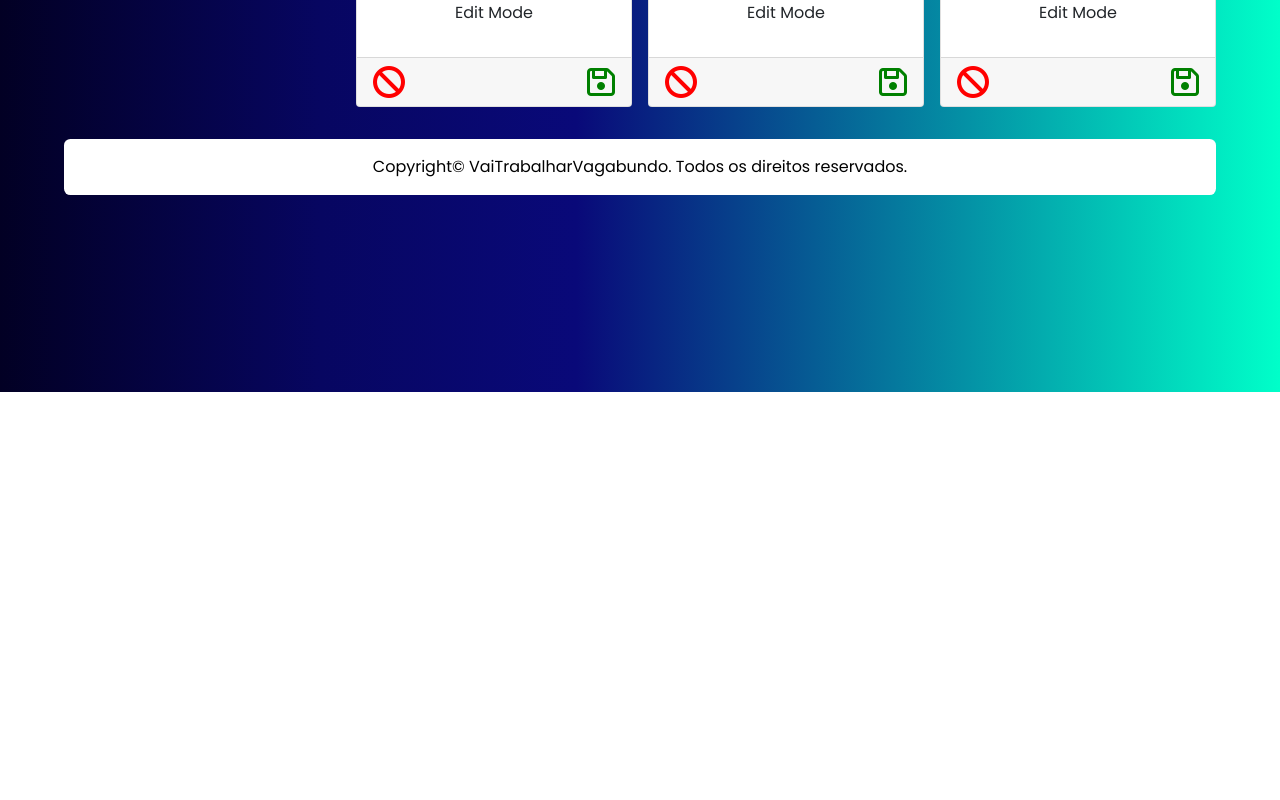
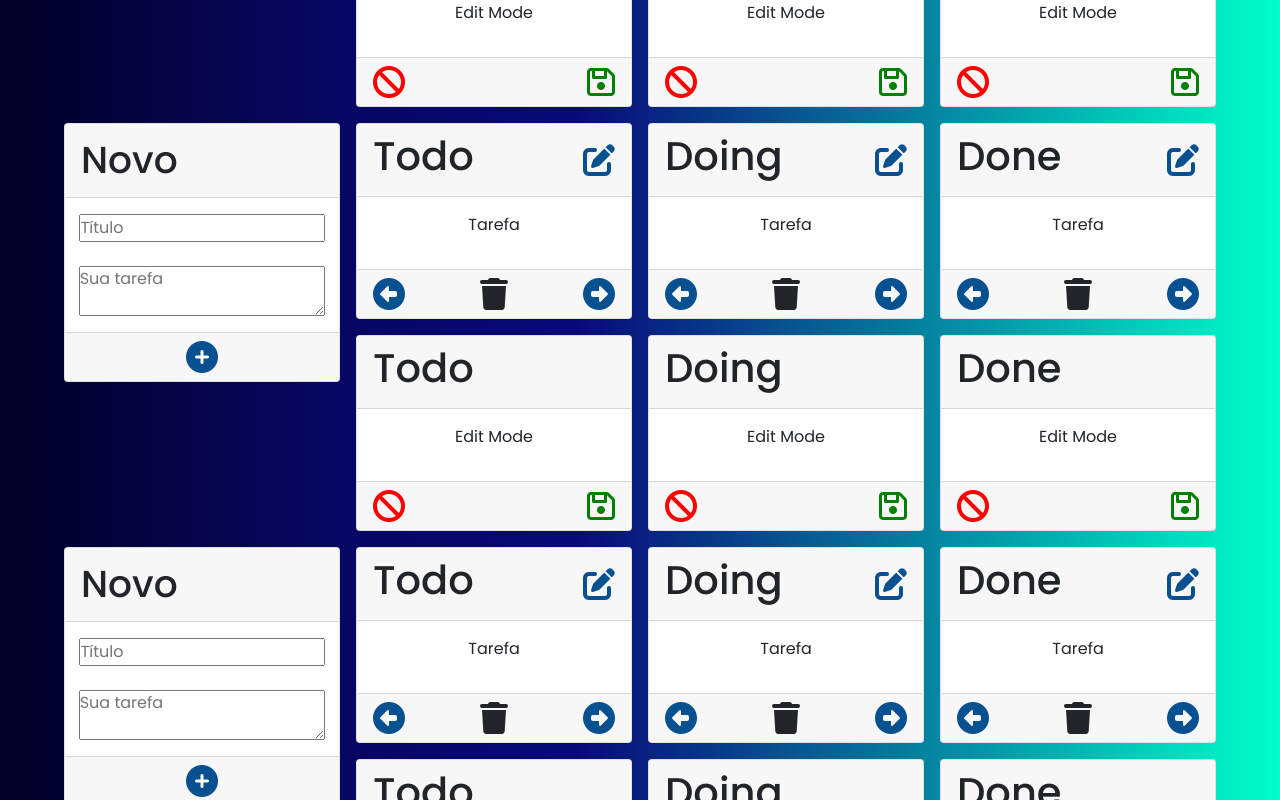
Before and after one commit to pfanovaes/projeto-angular, an Angular app in the folder FRONT/: page /board in a window 1280 px wide. Shown: the part 440-1240 px from the top of the page. Before the commit the page ends 832 px from the top, so only its background shows below. Built offline with nearby package versions, Linux system fonts and the light colour scheme.

Commit message:
ngfor no appcolumns

```diff
--- a/FRONT/src/app/board/board.component.html
+++ b/FRONT/src/app/board/board.component.html
@@ -1,5 +1,8 @@
 <div class="board-container">
     <app-header></app-header>
-    <app-columns></app-columns>
+    <app-columns
+    *ngFor="let col of columns"
+    [column]="col">
+    </app-columns>
     <app-footer></app-footer>
 </div>
--- a/FRONT/src/app/board/board.component.ts
+++ b/FRONT/src/app/board/board.component.ts
@@ -1,6 +1,5 @@
 import { Component, OnInit } from '@angular/core';
 import { COLUMNS } from 'src/shared/columns';
-// import { APIService } from 'src/services/api.service';
 import { Router } from '@angular/router';
 
 
@@ -11,20 +10,14 @@ import { Router } from '@angular/router';
 })
 export class BoardComponent implements OnInit {
   columns = COLUMNS;
-  logedIn!: boolean;
+
 
   constructor(
-    // private api: APIService,
-    // private router: Router
+
   ) { }
 
   ngOnInit(): void {
-    // this.logedIn = this.api.logedIn;
-    // console.log(this.api.logedIn);
 
-    // if(!this.logedIn){
-    //   this.router.navigate(['/login']);
-    // }
   }
 
 }
--- a/FRONT/src/app/board/columns/columns.component.ts
+++ b/FRONT/src/app/board/columns/columns.component.ts
@@ -1,4 +1,4 @@
-import { Component, OnInit } from '@angular/core';
+import { Component, OnInit, Input } from '@angular/core';
 
 @Component({
   selector: 'app-columns',
@@ -6,6 +6,7 @@ import { Component, OnInit } from '@angular/core';
   styleUrls: ['./columns.component.css']
 })
 export class ColumnsComponent implements OnInit {
+  @Input() column!: string;
 
   constructor() { }
 
--- a/FRONT/src/shared/card.ts
+++ /dev/null
@@ -1,6 +0,0 @@
-export interface Card {
-    titulo: string,
-    conteudo: string,
-    lista: string,
-    id: string,
-  }
--- a/FRONT/src/shared/columns.ts
+++ b/FRONT/src/shared/columns.ts
@@ -1 +1 @@
-export const COLUMNS = ['ToDo','Doing','Done'];
+export const COLUMNS = ['New','ToDo','Doing','Done'];
```
Also changed, not shown: FRONT/src/shared/cards.ts (deleted, +0 -22 lines).
